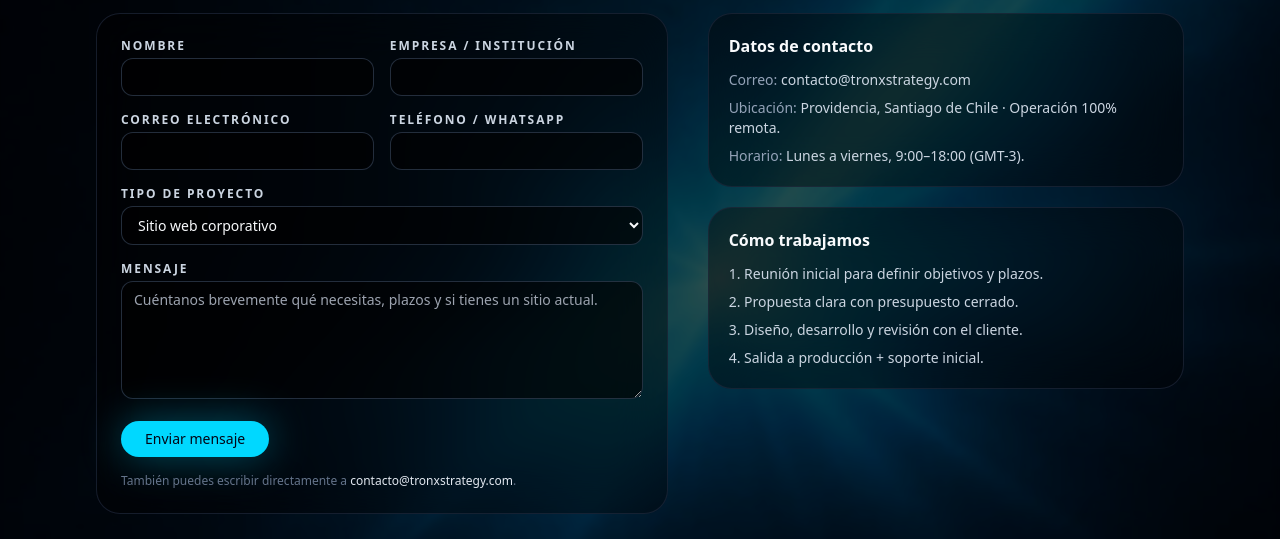
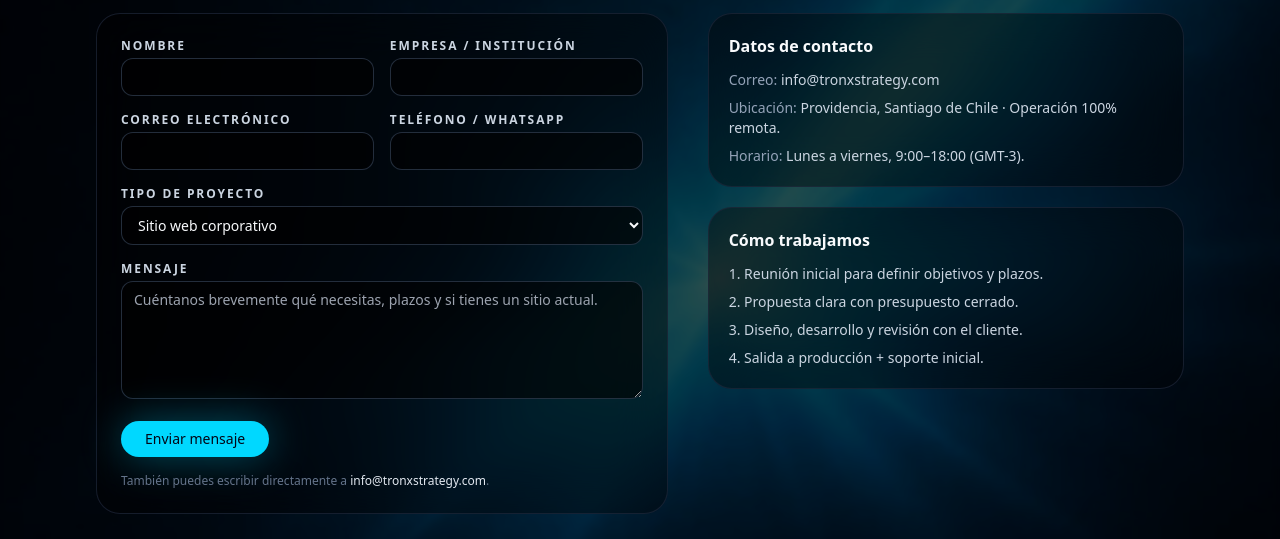
Before and after one commit to TronxGroup/Tronx-Strategy, a Next.js app: page /contacto in a window 1280 px wide. Shown: the part 476-1015 px from the top of the page. Built offline with nearby package versions, Linux system fonts and the light colour scheme.

Commit message:
Update page.tsx

```diff
--- a/app/contacto/page.tsx
+++ b/app/contacto/page.tsx
@@ -113,7 +113,7 @@ export default function ContactoPage() {
 
             <p className="text-xs text-slate-500">
               También puedes escribir directamente a{" "}
-              <span className="text-slate-200">contacto@tronxstrategy.com</span>.
+              <span className="text-slate-200">info@tronxstrategy.com</span>.
             </p>
           </form>
 
@@ -125,7 +125,7 @@ export default function ContactoPage() {
               <ul className="mt-3 space-y-2">
                 <li>
                   <span className="text-slate-400">Correo: </span>
-                  contacto@tronxstrategy.com
+                  info@tronxstrategy.com
                 </li>
                 <li>
                   <span className="text-slate-400">Ubicación: </span>
```
